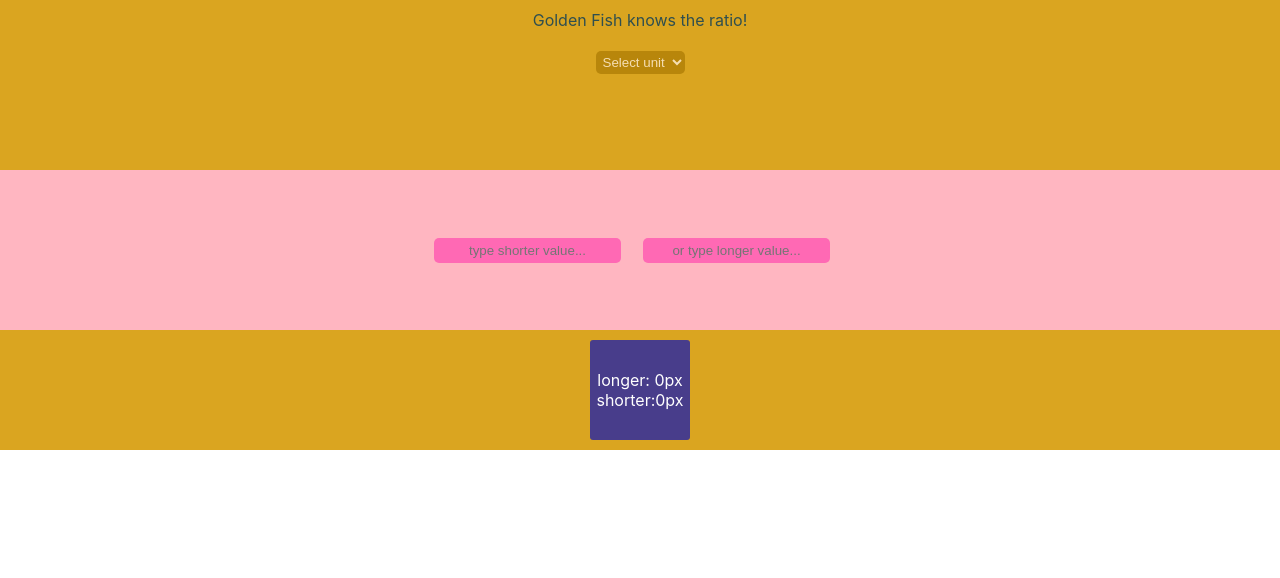
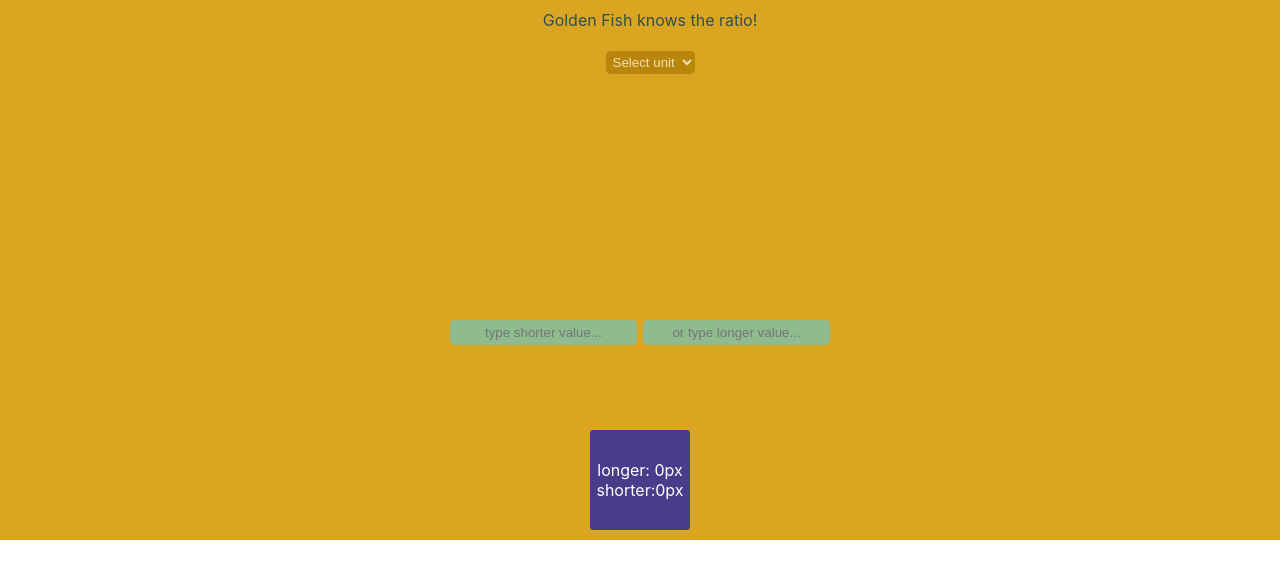
Before and after one commit to KaliKru/Golden-Fish, a React (Create React App) app: page / in a window 1280 px wide. Shown: the top 578 px of the page. Built offline with nearby package versions, Linux system fonts and the light colour scheme.

Commit message:
function if

```diff
--- a/src/App.css
+++ b/src/App.css
@@ -3,7 +3,7 @@
 .styleRatio, .styleRatio2 {
   width: 100vw;
   height: 20vh;
-  background-color: lightpink;
+  background-color: goldenrod;
   display: flex;
   align-items: center;
   justify-content: center;
@@ -13,7 +13,7 @@
 .inputRatio, .inputRatio2 {
   border-radius: 5px;
   border: none;
-  background-color: hotpink;
+  background-color: darkseagreen;
   color: white;
   padding: 5px;
   margin: 3px;
@@ -28,7 +28,8 @@ h4 {
   padding: 5px;
   margin: 3px;
   text-align: center;
-  color: goldenrod;
+  color: black;
+  font-size: 8px;
 }
 
 
--- a/src/RatioCounter.js
+++ b/src/RatioCounter.js
@@ -42,7 +42,17 @@ function RatioCounter() {
         setSizeY( () => +y / 1.6);
     }
 
-
+   const funCount = () => {
+        if (x >= 1) {
+            return (
+                <div id={sizeY} style={"width: `${x}`" && "height: `${x}` * 1.6"}/>
+            )
+        } else if (y >= 1) {
+            return (
+                <div id={sizeY} style={"width: `${y}`/ 1.6" && "height: `${y}`"}/>
+            )
+        }
+    }
 
 
 
@@ -51,32 +61,26 @@ function RatioCounter() {
             <div className={"styleRatio"}>
                 <form>
                     <input className={"inputRatio"} type={"text"} value={x} placeholder="type shorter value..." onChange={handleX}/>
+                    <div className={"effectRatio"}>
+                        <h4>{isNaN(x) ? "Golden Fish understands only numbers ;)" : ""}
+                        </h4>
+                    </div>
 
                 </form>
 
-                <div className={"effectRatio"}>
-                    <h4>{isNaN(x) ? "Golden Fish understands only numbers ;)" : ""}
-                       </h4>
-                </div>
-
-
-
-
                 <form>
                     <input className={"inputRatio2"} type={"text"} value={y} placeholder="or type longer value..." onChange={handleY}/>
+                    <div className={"effectRatio2"}>
+                        <h4>{isNaN(y)  ? "Golden Fish understands only numbers ;)" : ""}</h4>
+                    </div>
 
                 </form>
-                <div className={"effectRatio2"}>
-                    <h4>{isNaN(y)  ? "Golden Fish understands only numbers ;)" : ""}</h4>
-                </div>
-
 
             </div>
 
 
-
             <div className={"resultBox"}>
-                <div id={sizeY} onChange={resultX} style={{
+                <div id={sizeY} onChange={funCount} style={{
                     width: +x ? +x * 1.6 : sizeX,
                     height: +y ? +y / 1.6 : sizeY,
                     backgroundColor: "darkslateblue",
@@ -85,7 +89,8 @@ function RatioCounter() {
                     textAlign: "center",
                     display: "flex",
                     alignItems: "center",
-                    justifyContent: "center"}}>longer: {+x * 1.6}px shorter:{+x}px</div>
+                    justifyContent: "center"}}>longer: {+x * 1.6}px shorter:{+x}px
+                    </div>
             </div>
 
 
--- a/src/unit.css
+++ b/src/unit.css
@@ -3,12 +3,12 @@
     display: block;
     justify-content: center;
     align-items: center;
-    height: 20vh;
+    height: 30vh;
     width: 100vw;
     background-color: goldenrod;
     text-align: center;
     color: darkslategrey;
-    padding-top: 10px;
+    padding: 10px;
 
 }
 
```
Also changed, not shown: src/palet.js (added).
